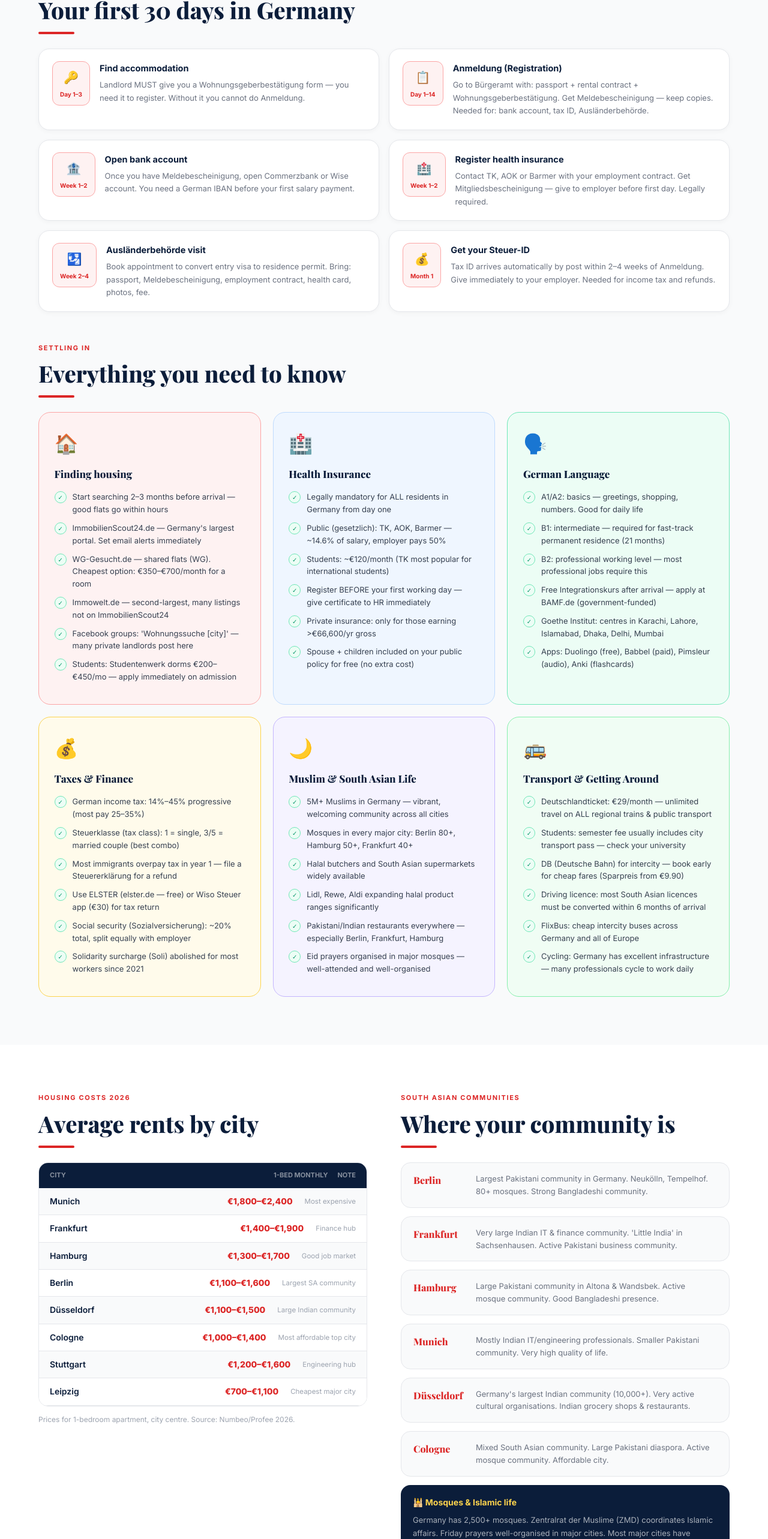
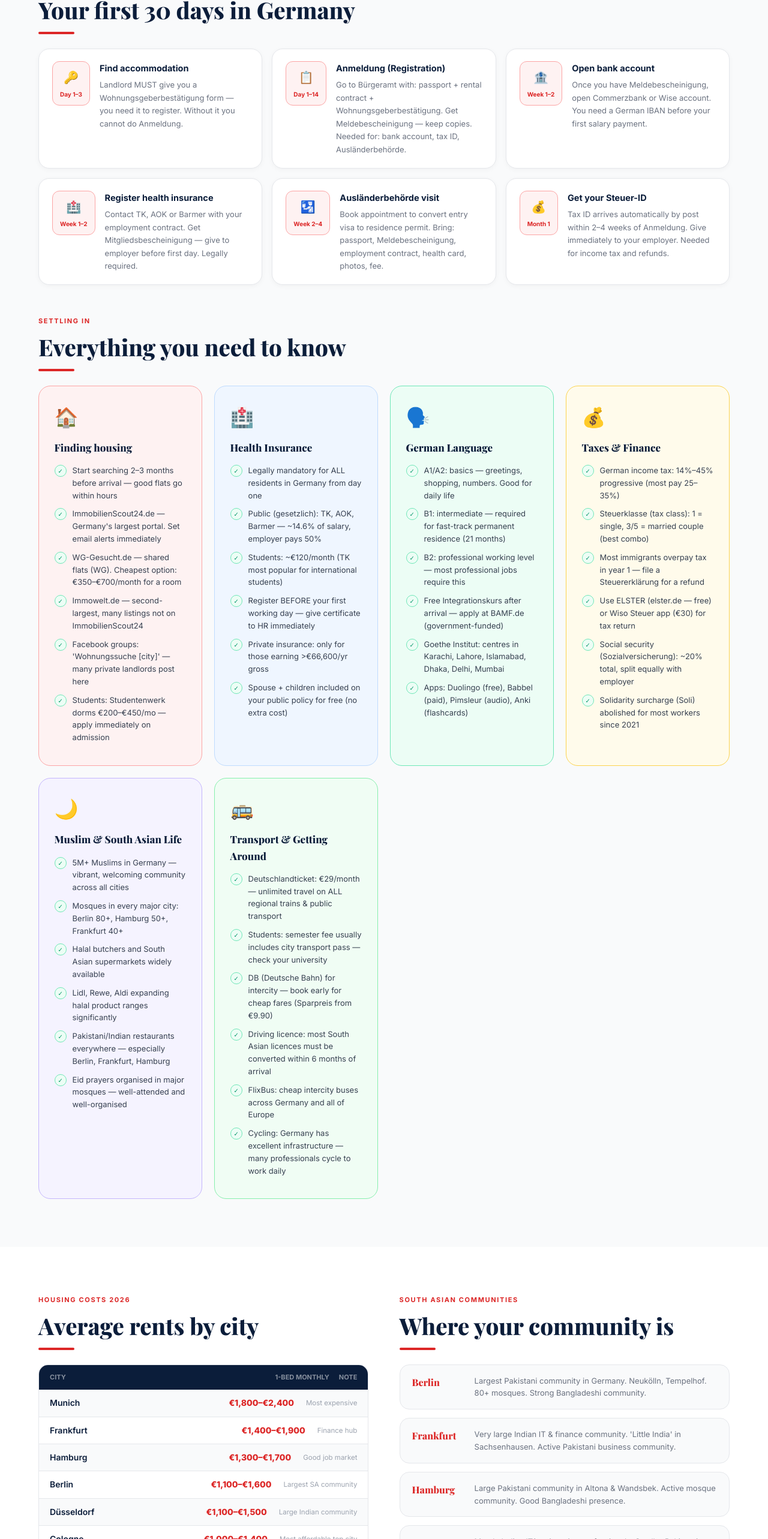
Before and after one commit to ShaistaShabbir-prog/start-in-germany-full, a Next.js app: page /living in a window 1280 px wide. Shown: the part 828-3394 px from the top of the page at 60% size. Built offline with nearby package versions, Linux system fonts and the light colour scheme.

Commit message:
fix: responsive grids

```diff
--- a/app/living/page.tsx
+++ b/app/living/page.tsx
@@ -138,7 +138,7 @@ export default function LivingPage() {
         <span style={s.eye}>Arrival checklist</span>
         <h2 style={s.h2}>Your first 30 days in Germany</h2>
         <div style={s.bar}/>
-        <div style={{display:"grid",gridTemplateColumns:"repeat(2,1fr)",gap:"16px",marginBottom:"52px"}}>
+        <div style={{display:"grid",gridTemplateColumns:"repeat(auto-fill,minmax(280px,1fr))",gap:"16px",marginBottom:"52px"}}>
           {firstSteps.map(st=>(
             <div key={st.n} style={{background:"#fff",border:"1px solid #E5E7EB",borderRadius:"18px",padding:"20px 22px",display:"flex",gap:"16px",alignItems:"flex-start",boxShadow:"0 2px 8px rgba(0,0,0,.04)"}}>
               <div style={{background:"#FEF2F2",border:"1px solid #FCA5A5",borderRadius:"12px",padding:"10px 12px",flexShrink:0,textAlign:"center",minWidth:"60px"}}>
@@ -157,7 +157,7 @@ export default function LivingPage() {
         <span style={s.eye}>Settling in</span>
         <h2 style={s.h2}>Everything you need to know</h2>
         <div style={s.bar}/>
-        <div style={{display:"grid",gridTemplateColumns:"repeat(3,1fr)",gap:"20px"}}>
+        <div style={{display:"grid",gridTemplateColumns:"repeat(auto-fill,minmax(260px,1fr))",gap:"20px"}}>
           {lifeSections.map(ls=>(
             <div key={ls.title} style={{background:ls.bg,border:`1.5px solid ${ls.border}`,borderRadius:"20px",padding:"1.6rem"}}>
               <div style={{fontSize:"32px",marginBottom:"12px"}}>{ls.icon}</div>
@@ -173,7 +173,7 @@ export default function LivingPage() {
       {/* HOUSING COSTS + COMMUNITIES */}
       <div style={{background:"#fff",padding:"5rem 1.5rem"}}>
         <div style={s.wrap}>
-          <div style={{display:"grid",gridTemplateColumns:"1fr 1fr",gap:"56px",alignItems:"start"}}>
+          <div style={{display:"grid",gridTemplateColumns:"repeat(auto-fit,minmax(300px,1fr))",gap:"clamp(24px,4vw,56px)",alignItems:"start"}}>
             {/* Rent table */}
             <div>
               <span style={s.eye}>Housing costs 2026</span>
```
